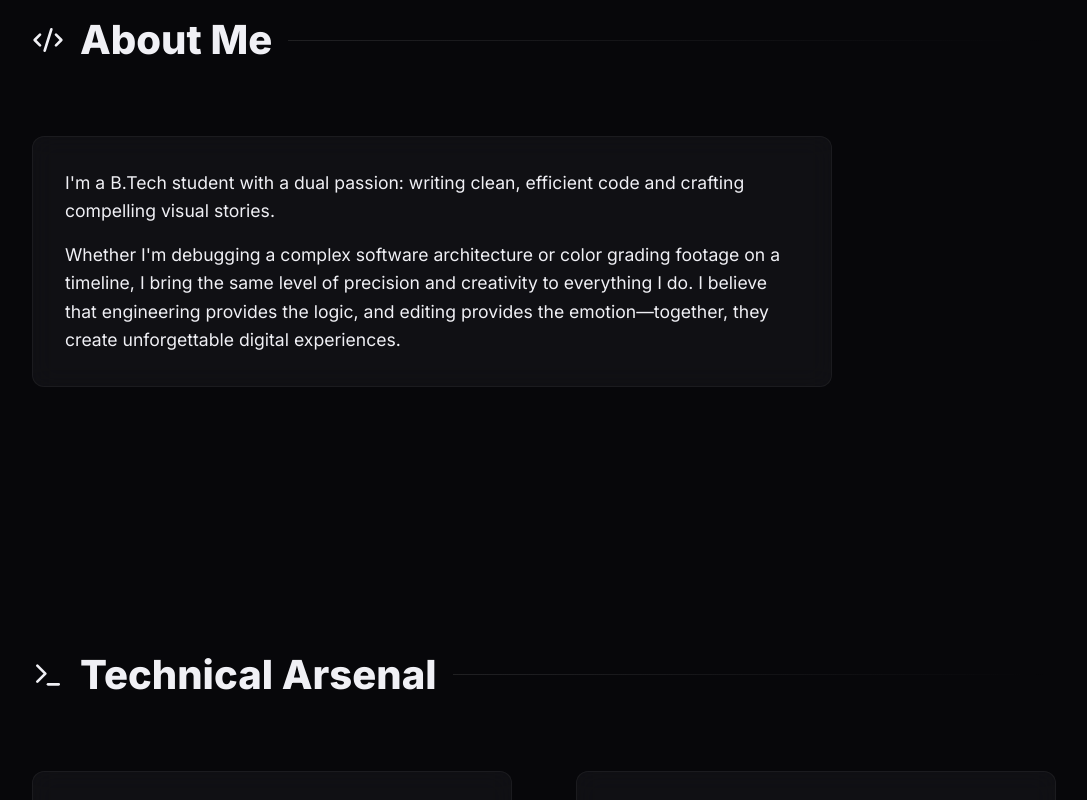
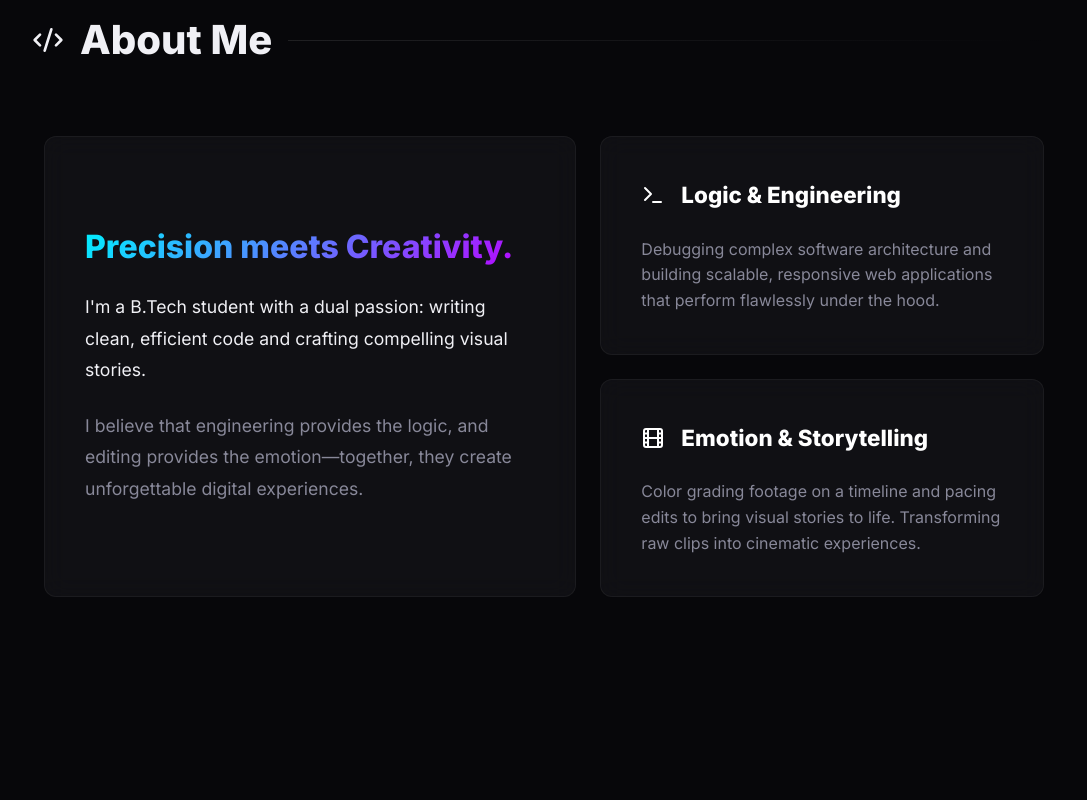
Before and after one commit to Soham-0207/Portfolio, a React (Vite) app: page / in a window 1280 px wide. Shown: the part 920-1720 px from the top of the page, without its empty margins (96-1183 px from the left). Built offline with nearby package versions, Linux system fonts and the light colour scheme.

Commit message:
Upgrade About Me to Bento Grid

```diff
--- a/src/App.jsx
+++ b/src/App.jsx
@@ -141,23 +141,51 @@ function App() {
         initial="hidden"
         whileInView="visible"
         viewport={{ once: true, amount: 0.2 }}
-        variants={fadeInUp}
+        variants={staggerContainer}
       >
-        <h2 className="section-header">
+        <motion.h2 variants={fadeInUp} className="section-header">
           <Code2 size={32} /> About Me
-        </h2>
-        <motion.div
-          className="glass-panel"
-          style={{ padding: '2rem', fontSize: '1.1rem', maxWidth: '800px' }}
-          whileHover={{ y: -5, boxShadow: "0px 10px 30px rgba(0,0,0,0.5)", borderColor: "rgba(255,255,255,0.15)" }}
-        >
-          <p style={{ marginBottom: '1rem' }}>
-            I'm a B.Tech student with a dual passion: writing clean, efficient code and crafting compelling visual stories.
-          </p>
-          <p>
-            Whether I'm debugging a complex software architecture or color grading footage on a timeline, I bring the same level of precision and creativity to everything I do. I believe that engineering provides the logic, and editing provides the emotion—together, they create unforgettable digital experiences.
-          </p>
-        </motion.div>
+        </motion.h2>
+
+        <div className="about-bento-grid">
+          <motion.div
+            className="glass-panel bento-card bio-card"
+            variants={fadeInUp}
+            whileHover={{ y: -5, boxShadow: "0px 15px 35px rgba(0,0,0,0.4)" }}
+          >
+            <span className="highlight text-gradient">
+              Precision meets Creativity.
+            </span>
+            <p style={{ marginBottom: '1.5rem', fontSize: '1.1rem', lineHeight: '1.8' }}>
+              I'm a B.Tech student with a dual passion: writing clean, efficient code and crafting compelling visual stories.
+            </p>
+            <p style={{ fontSize: '1.1rem', lineHeight: '1.8', color: 'var(--text-muted)' }}>
+              I believe that engineering provides the logic, and editing provides the emotion—together, they create unforgettable digital experiences.
+            </p>
+          </motion.div>
+
+          <motion.div
+            className="glass-panel bento-card dev-card"
+            variants={fadeInUp}
+            whileHover={{ x: -5, boxShadow: "-10px 10px 30px rgba(0,240,255,0.1)", borderColor: "var(--accent-cyan)" }}
+          >
+            <h3><Terminal size={24} className="glow-cyan" /> Logic & Engineering</h3>
+            <p style={{ color: 'var(--text-muted)' }}>
+              Debugging complex software architecture and building scalable, responsive web applications that perform flawlessly under the hood.
+            </p>
+          </motion.div>
+
+          <motion.div
+            className="glass-panel bento-card edit-card"
+            variants={fadeInUp}
+            whileHover={{ x: -5, boxShadow: "-10px 10px 30px rgba(189,0,255,0.1)", borderColor: "var(--accent-purple)" }}
+          >
+            <h3><Film size={24} className="glow-purple" /> Emotion & Storytelling</h3>
+            <p style={{ color: 'var(--text-muted)' }}>
+              Color grading footage on a timeline and pacing edits to bring visual stories to life. Transforming raw clips into cinematic experiences.
+            </p>
+          </motion.div>
+        </div>
       </motion.section>
 
       <motion.section
--- a/src/index.css
+++ b/src/index.css
@@ -44,6 +44,70 @@ body {
 }
 ::-webkit-scrollbar-thumb:hover {
   background: var(--text-muted);
+}
+
+/* Project Cards */
+.projects-grid {
+  display: grid;
+  grid-template-columns: repeat(auto-fit, minmax(300px, 1fr));
+  gap: 2rem;
+  margin-top: 2rem;
+}
+
+/* About Bento Grid */
+.about-bento-grid {
+  display: grid;
+  grid-template-columns: 1.2fr 1fr;
+  grid-template-rows: auto auto;
+  gap: 1.5rem;
+  max-width: 1000px;
+  margin: 0 auto;
+}
+
+.bento-card {
+  padding: 2.5rem;
+  display: flex;
+  flex-direction: column;
+  justify-content: center;
+}
+
+.bento-card h3 {
+  display: flex;
+  align-items: center;
+  gap: 1rem;
+  margin-bottom: 1.5rem;
+  font-size: 1.4rem;
+  color: #fff;
+}
+
+.bio-card {
+  grid-row: span 2;
+  background: linear-gradient(180deg, rgba(255,255,255,0.03) 0%, rgba(255,255,255,0.01) 100%);
+}
+
+.bio-card .highlight {
+  font-size: 2rem;
+  font-weight: 700;
+  line-height: 1.2;
+  margin-bottom: 1.5rem;
+  display: block;
+}
+
+.dev-card {
+  border-left: 4px solid var(--accent-cyan);
+}
+
+.edit-card {
+  border-left: 4px solid var(--accent-purple);
+}
+
+@media (max-width: 768px) {
+  .about-bento-grid {
+    grid-template-columns: 1fr;
+  }
+  .bio-card {
+    grid-row: span 1;
+  }
 }
 
 /* Utilities */
```
Also changed, not shown: 1 other file (tests, documents, lock files or other folders).
